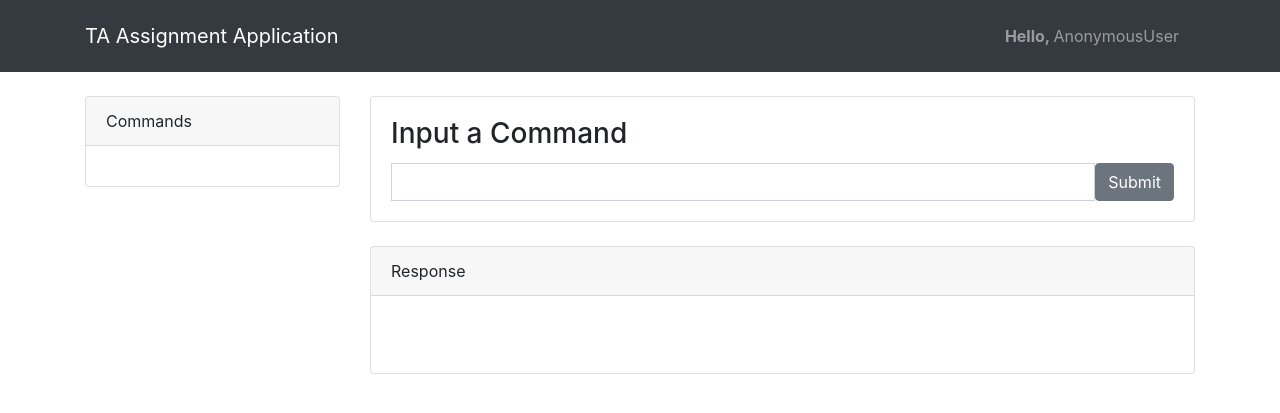
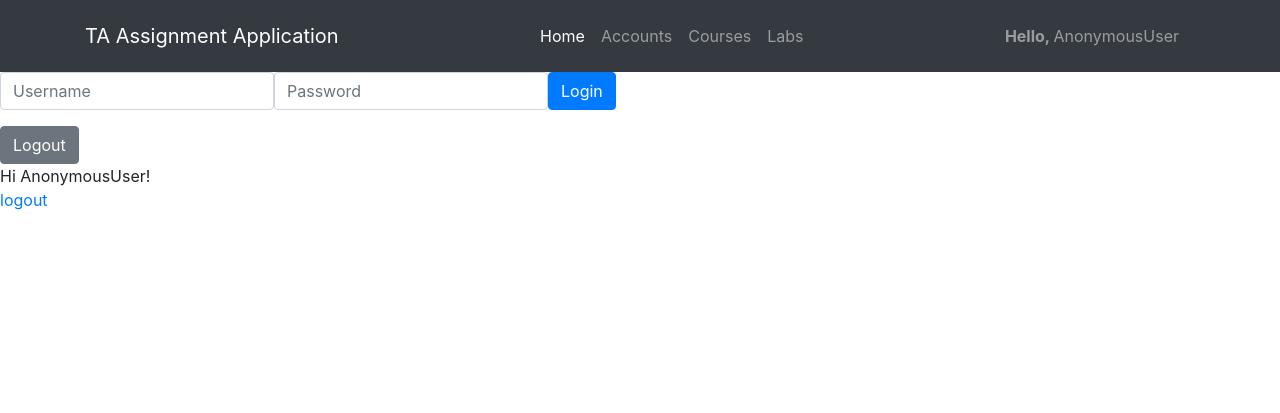
Before and after one commit to adkanyer/CS361Django, a Django app: template templates/main/index.html in a window 1280 px wide. Shown: the top 413 px of the page. Run offline with Django 3.2, Linux system fonts and the light colour scheme; the template is opened without the code that fills it, so the values that code supplies are empty; some libraries are stand-ins or nearby versions.

Commit message:
Started html part

```diff
--- a/TaApp/views.py
+++ b/TaApp/views.py
@@ -16,14 +16,14 @@ class Home(View):
         if acct is not None:
             self.environ.user = TaCLI.User.User(acct.name, acct.role)
 
-
     def get(self, request):
         user = self.environ.database.get_logged_in()
 
         return render(request, "main/index.html", {"user": user, "response": ""})
 
     def post(self, request):
-        response = self.ui.command(request.POST["command"])
+        print(request.POST)
+        response = '''self.ui.command(request.POST["command"])'''
         user = self.environ.database.get_logged_in()
 
         return render(request, "main/index.html", {"user": user, "response": response, "message": self.environ.message})
--- a/templates/main/index.html
+++ b/templates/main/index.html
@@ -5,6 +5,22 @@
     <nav class="navbar navbar-expand-lg navbar-dark bg-dark">
       <div class="container ">
         <a class="navbar-brand" href="#">TA Assignment Application</a>
+          <ul class="navbar-nav ml-auto">
+            <li class="nav-item active">
+              <a class="nav-link" href="#">Home
+                <span class="sr-only">(current)</span>
+              </a>
+            </li>
+            <li class="nav-item">
+              <a class="nav-link" href="#">Accounts</a>
+            </li>
+            <li class="nav-item">
+              <a class="nav-link" href="#">Courses</a>
+            </li>
+            <li class="nav-item">
+              <a class="nav-link" href="#">Labs</a>
+            </li>
+          </ul>
           <ul class="navbar-nav ml-auto">
               <nav class="navbar navbar-dark">
                   <span class="navbar-text navbar-dark">
@@ -15,38 +31,29 @@
       </div>
     </nav>
 
-     <!-- Page Content -->
-    <div class="container">
+    <form method="post" action="/" class="input-group">
+        {% csrf_token %}
+        <p><input type="text" name="username" placeholder="Username" class="form-control"></p>
+        <br>
+        <p><input type="password" name="password" placeholder="Password" class="form-control"></p>
+        <span class="input-group-btn">
+            <button class="btn btn-primary" type="submit">Login</button>
+        </span>
+    </form>
 
-        <div class="row">
-            <div class="col-lg-3">
-                <div class="card card-outline-secondary my-4">
-                    <div class="card-header">Commands</div>
-                    <div class="card-body"></div>
-                </div>
-            </div>
+    <form method="post" action="/" class="input-group">
+    {% csrf_token %}
+    <span class="input-group-btn">
+        <button class="btn btn-secondary" name="logout" type="submit">Logout</button>
+    </span>
+</form>
 
-            <div class="col-lg-9">
-                <div class="card mt-4">
-                    <div class="card-body">
-                        <h3 class="card-title">Input a Command</h3>
-                        <form method="post" action="/" class="input-group">
-                            {% csrf_token %}
-                            <input type="text" name="command" class="form-control">
-                            <span class="input-group-btn">
-                                <button class="btn btn-secondary" type="submit">Submit</button>
-                            </span>
-                        </form>
-                    </div>
-                </div>
+    {% if user != None %}
+        Hi {{ user }}!
+        <p><a href="">logout</a></p>
+    {% else %}
+        <p>You are not logged in</p>
+        <a href="">login</a>
+    {% endif %}
 
-                <div class="card card-outline-secondary my-4">
-                    <div class="card-header">Response</div>
-                    <div class="card-body">
-                        <pre>{{ response }}<br>{{ message }}</pre>
-                    </div>
-                </div>
-            </div>
-        </div>
-    </div>
 {% endblock content %}
```
Also changed, not shown: TaCLI/UI.py (+2 -5 lines).
